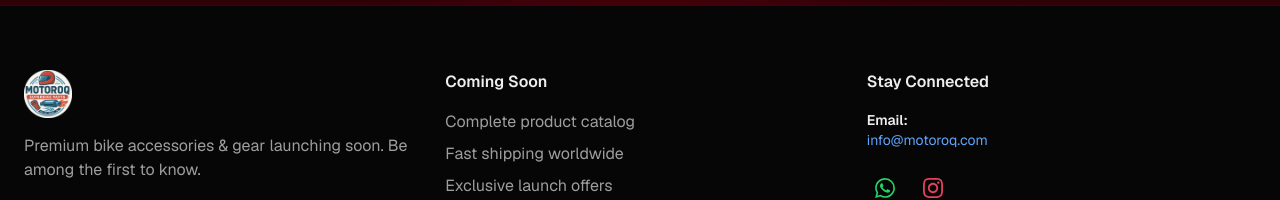
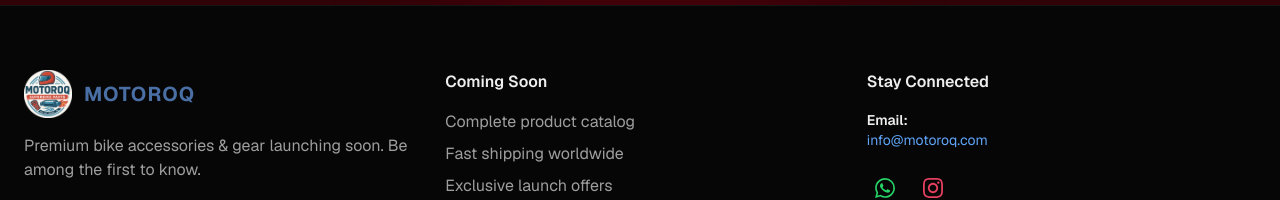
Before and after one commit to Hrushi24/motoroq-landing-page, a Next.js app: page / in a window 1280 px wide. Shown: the part 1379-1579 px from the top of the page. Built offline with nearby package versions, Linux system fonts and the light colour scheme.

Commit message:
style : added brand name in text  beside logo in footer.

```diff
--- a/components/footer.tsx
+++ b/components/footer.tsx
@@ -10,12 +10,13 @@ export function Footer() {
         <div className="grid md:grid-cols-3 gap-8 mb-12">
           {/* Brand */}
           <div>
-            <div className="flex items-center mb-4">
+            <div className="flex items-center gap-3 mb-4">
               <img
                 src="/motoroq-logo.png"
                 alt="Motoroq - Superbike Parts"
                 className="h-12 w-auto"
               />
+              <span className="text-xl font-bold tracking-wider text-[#4a6fa5]">MOTOROQ</span>
             </div>
             <p className="text-muted-foreground">Premium bike accessories & gear launching soon. Be among the first to know.</p>
           </div>
```
